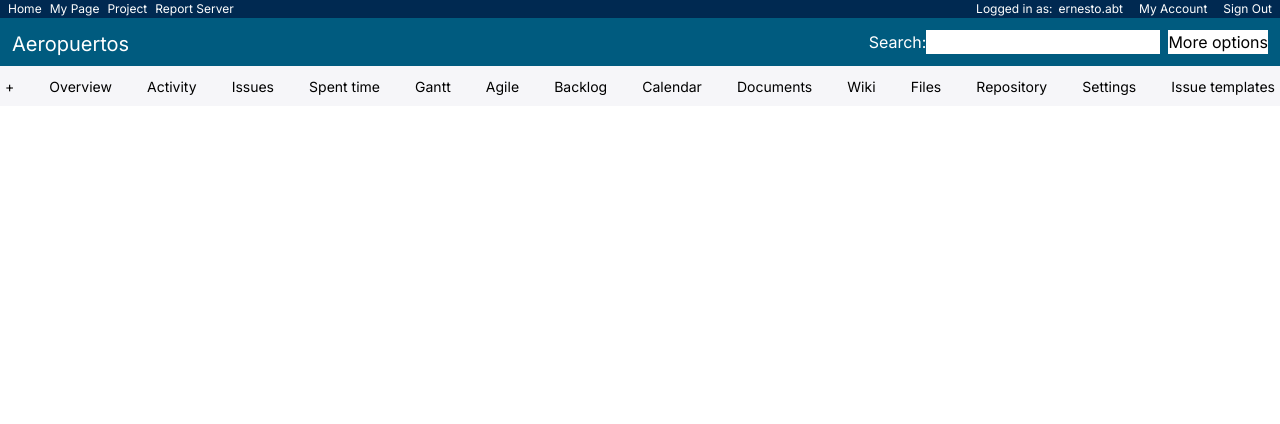
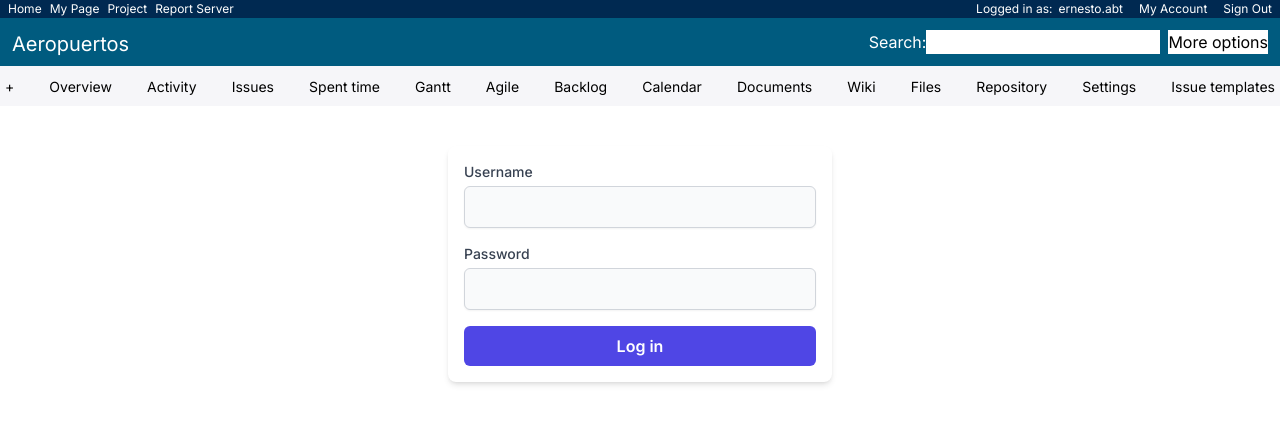
Before and after one commit to IS-BD-Team/airport-management, a Next.js app in the folder FrontEnd/: page / in a window 1280 px wide. Shown: the top 424 px of the page. Built offline with nearby package versions, Linux system fonts and the light colour scheme.

Commit message:
feat/login_component

```diff
--- /dev/null
+++ b/FrontEnd/app/Login.tsx
@@ -0,0 +1,41 @@
+'use client'
+import React, { useState } from 'react';
+
+const Login: React.FC = () => {
+  const [username, setUsername] = useState('');
+  const [password, setPassword] = useState('');
+
+  const handleSubmit = (event: React.FormEvent) => {
+    event.preventDefault();
+    // Add logic to process login here
+    console.log('Login with:', username, password);
+  };
+
+  return (
+    <form onSubmit={handleSubmit} className="flex flex-col p-4 max-w-sm mx-auto mt-10 space-y-4 bg-white shadow-md rounded-lg">
+      <div>
+        <label htmlFor="username" className="block text-sm font-medium text-gray-700">Username</label>
+        <input
+          id="username"
+          type="text"
+          value={username}
+          onChange={(e) => setUsername(e.target.value)}
+          className="mt-1 block w-full px-3 py-2 bg-gray-50 border border-gray-300 rounded-md shadow-sm placeholder-gray-400 focus:outline-none focus:ring-indigo-500 focus:border-indigo-500"
+        />
+      </div>
+      <div>
+        <label htmlFor="password" className="block text-sm font-medium text-gray-700">Password</label>
+        <input
+          id="password"
+          type="password"
+          value={password}
+          onChange={(e) => setPassword(e.target.value)}
+          className="mt-1 block w-full px-3 py-2 bg-gray-50 border border-gray-300 rounded-md shadow-sm placeholder-gray-400 focus:outline-none focus:ring-indigo-500 focus:border-indigo-500"
+        />
+      </div>
+      <button type="submit" className="px-4 py-2 bg-indigo-600 text-white font-semibold rounded-md hover:bg-indigo-700 focus:outline-none focus:bg-indigo-700">Log in</button>
+    </form>
+  );
+};
+
+export default Login;
--- a/FrontEnd/app/page.tsx
+++ b/FrontEnd/app/page.tsx
@@ -1,7 +1,8 @@
+import Login from './Login';
 export default function Home() {
   return (
     <>
-
+      <Login/>
     </>
   );
 }
```
